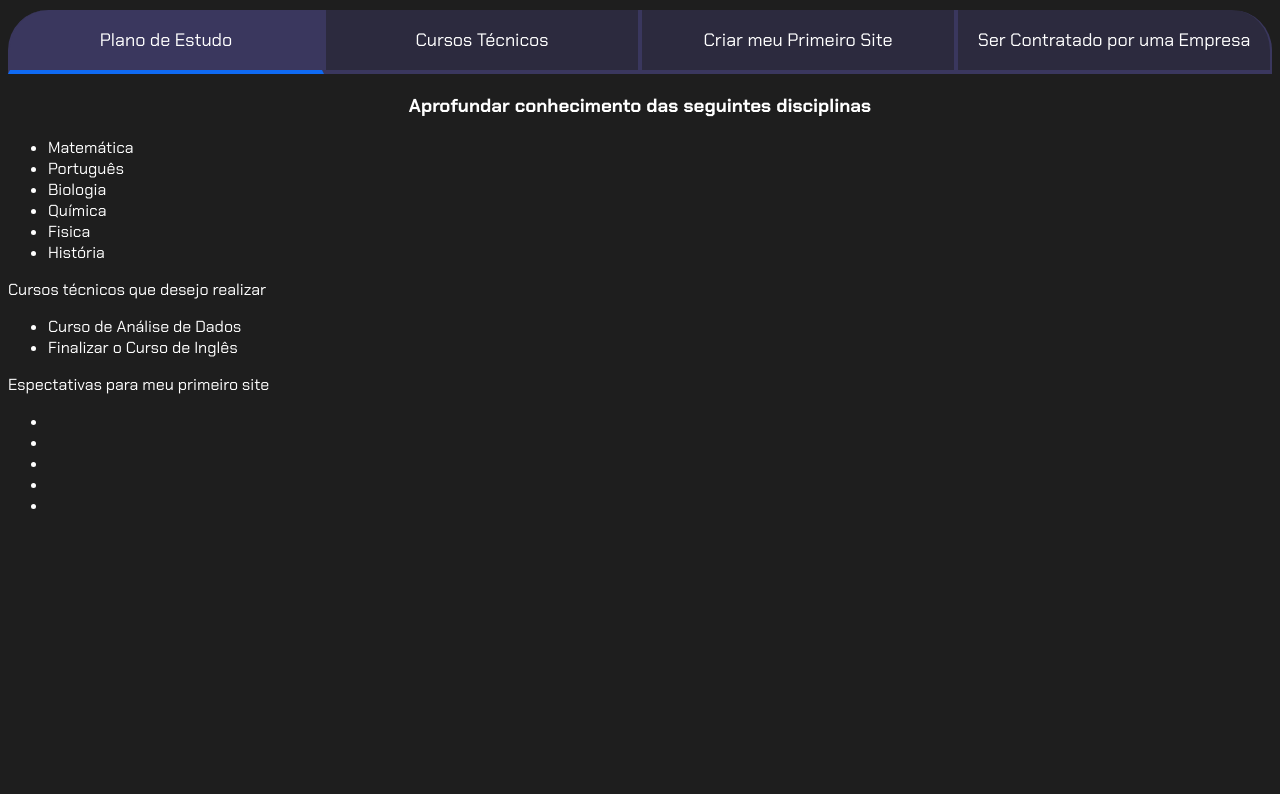
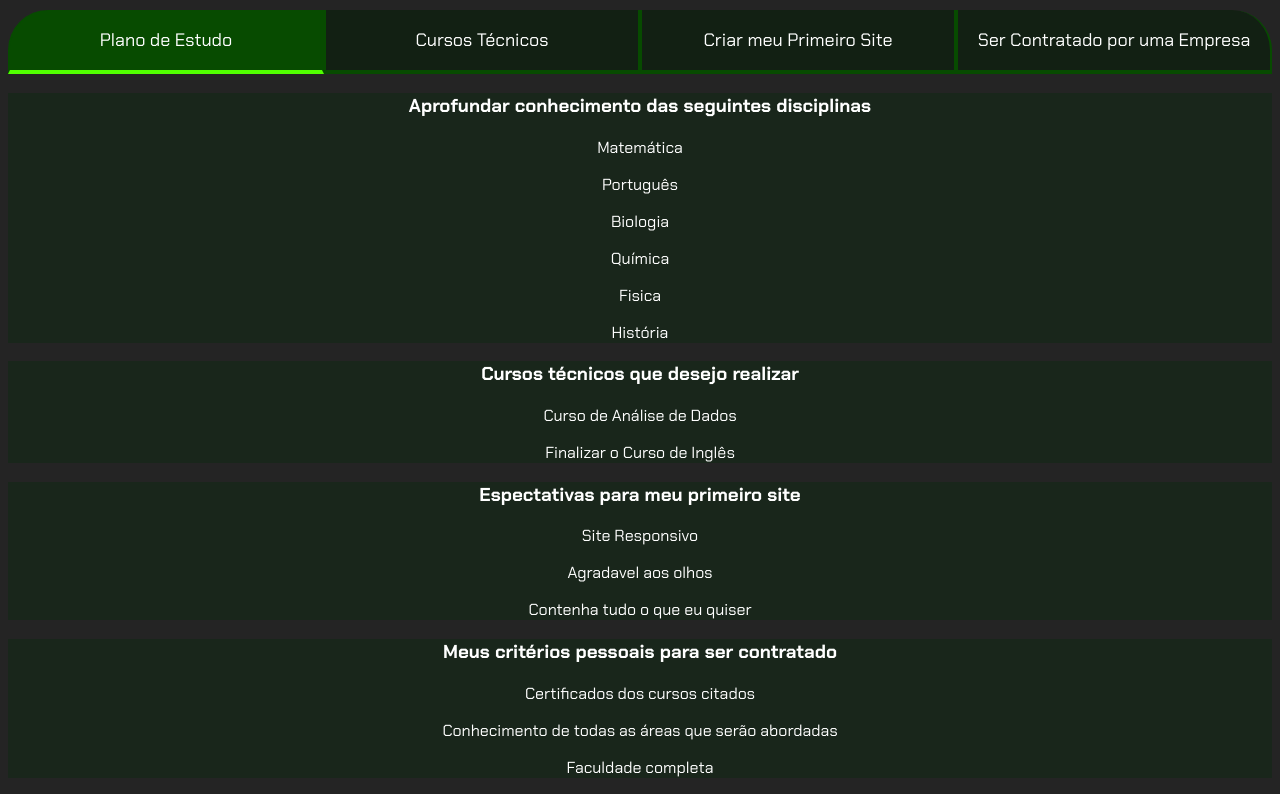
Before and after one commit to EduardoMoro1/3-b-site-de-espectativas, a plain HTML site: page index.html in a window 1280 px wide. Shown: the part 85-879 px from the top of the page. Before the commit the page ends 800 px from the top, so only its background shows below. Drawn offline with Linux system fonts and the light colour scheme.

Commit message:
checkpoint 08/03 às 11:30

```diff
--- a/index.html
+++ b/index.html
@@ -19,36 +19,45 @@
         <button class="botao">Ser Contratado por uma Empresa</button>
     </div>
 <!----------------------------------------------------------------------------------------------------->
-        <div class="aba-conteudo">
-            <h3 class="aba-conteudo-titulo-principal">Aprofundar conhecimento das seguintes disciplinas</h3>
-            <ul class="lista">
-                <li class="lista-plano-itens">Matemática</li>
-                <li class="lista-plano-itens">Português</li>
-                <li class="lista-plano-itens">Biologia</li>
-                <li class="lista-plano-itens">Química</li>
-                <li class="lista-plano-itens">Fisica</li>
-                <li class="lista-plano-itens">História</li>
-            </ul>
+    <div class="aba-conteudo">
+        <h3 class="aba-conteudo-titulo-principal">Aprofundar conhecimento das seguintes disciplinas</h3>
+            <div class="lista-plano">
+                <p class="lista-plano-itens">Matemática
+                <p class="lista-plano-itens">Português</p>
+                <p class="lista-plano-itens">Biologia</p>
+                <p class="lista-plano-itens">Química</p>
+                <p class="lista-plano-itens">Fisica</p>
+                <p class="lista-plano-itens">História</p>
+            </div>
     </div>
 <!----------------------------------------------------------------------------------------------------->
-    <div class="aba-conteudo-titulo-secundario">Cursos técnicos que desejo realizar
-        <ul class="lista-cursos">
-            <li class="lista-curso-itens">Curso de Análise de Dados</li>
-            <li class="lista-curso-itens">Finalizar o Curso de Inglês</li>
-        </ul>
+    <div class="aba-conteudo">
+        <h3 class="aba-conteudo-titulo-secundario">Cursos técnicos que desejo realizar</h3>
+            <div class="lista-cursos">
+                <p class="lista-curso-itens">Curso de Análise de Dados</p>
+                <p class="lista-curso-itens">Finalizar o Curso de Inglês</p>
+            </div>
     </div>
 <!----------------------------------------------------------------------------------------------------->
-    <div class="aba-conteudo-titulo-terciario">Espectativas para meu primeiro site
-        <ul class="lista-espectativas">
-            <li class="lista-espectativas-itens"></li>
-            <li class="lista-espectativas-itens"></li>
-            <li class="lista-espectativas-itens"></li>
-            <li class="lista-espectativas-itens"></li>
-            <li class="lista-espectativas-itens"></li>
-        </ul>
+    <div class="aba-conteudo">
+        <h3 class="aba-conteudo-titulo-terciario">Espectativas para meu primeiro site</h3>
+            <div class="lista-espectativas">
+                <p class="lista-espectativas-itens">Site Responsivo</p>
+                <p class="lista-espectativas-itens">Agradavel aos olhos</p>
+                <p class="lista-espectativas-itens">Contenha tudo o que eu quiser</p>
+            </div>
     </div>
 <!----------------------------------------------------------------------------------------------------->
-    </section>
+    <div class="aba-conteudo">
+        <h3 class="aba-conteudo-titulo-quartenario">Meus critérios pessoais para ser contratado</h3>
+            <div class="lista-empresas">
+                <p class="lista-empresa-itens">Certificados dos cursos citados</p>
+                <p class="lista-empresa-itens">Conhecimento de todas as áreas que serão abordadas</p>
+                <p class="lista-empresa-itens">Faculdade completa</p>
+            </div>
+    </div>
+
+</section>
     <script src="main.js"></script>
 
 </body>
--- a/style.css
+++ b/style.css
@@ -1,12 +1,12 @@
 @import url('https://fonts.googleapis.com/css2?family=Chakra+Petch:wght@400;700&display=swap');
 
 :root{
-    --cor-de-fundo: #1E1E1E;
-    --azul: #0F6AF3;
+    --cor-de-fundo: #242424;
+    --cor-de-contraste: #51ff00;
     --branco: #FFFFFF;
-    --botao-ativo: #3A375E;
-    --botao-inativo: rgba(58, 55, 94, 0.5);
-    --texto-fundo: rgba(58, 55, 94, 0.3);
+    --botao-ativo: #074b00;
+    --botao-inativo: rgba(1, 29, 3, 0.5);
+    --texto-fundo: rgba(0, 44, 7, 0.3);
 }
 
 body{
@@ -33,7 +33,7 @@ body{
 }
 
 .titulo-principal span{
-    color: var(--azul);
+    color: var(--cor-de-contraste);
 
 }
 
@@ -55,7 +55,7 @@ body{
 
 .ativo{
     background-color: var(--botao-ativo);
-    border-bottom: 4px solid var(--azul);
+    border-bottom: 4px solid var(--cor-de-contraste);
 }
 
 .botao:first-child{
@@ -66,9 +66,32 @@ body{
     display: block;
 }
 
+.aba-conteudo{
+    text-align: center;
+    background-color:var(--texto-fundo)
+}
+
 .aba-conteudo-titulo-principal{
     text-align: center;
 }
+
+
+
+.aba-conteudo-titulo-secundario{
+    text-align: center;
+}
+
+
+.aba-conteudo-titulo-terciario{
+    text-align: center;
+}
+
+
+.aba-conteudo-titulo-quartenario{
+    text-align: center;
+}
+
+
 
 @media screen and (min-width: 768px) {
     .botoes{
```
